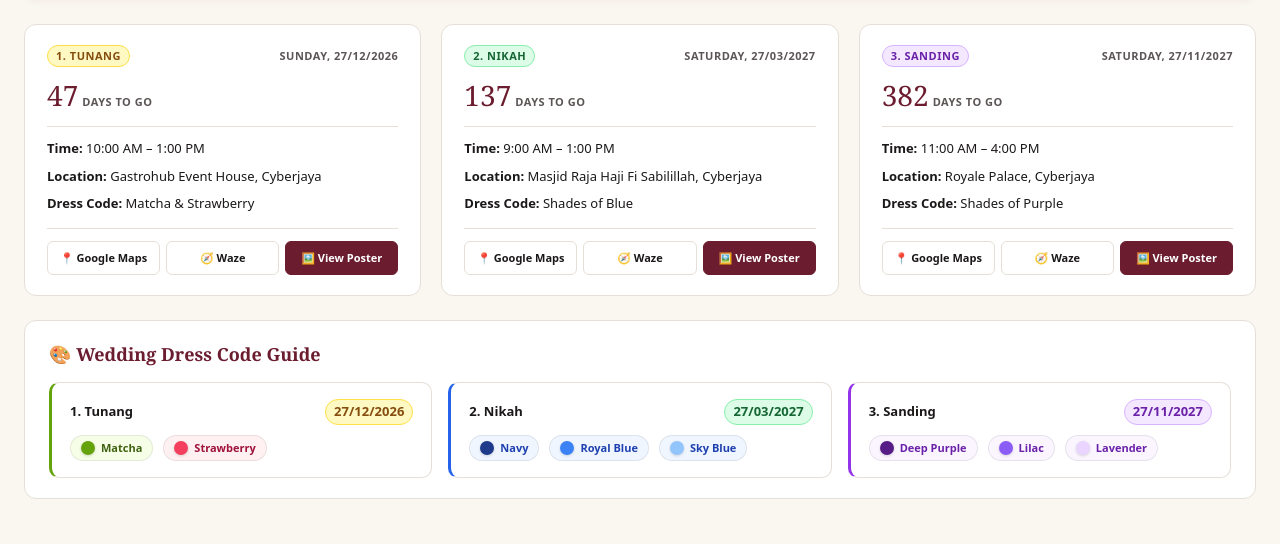
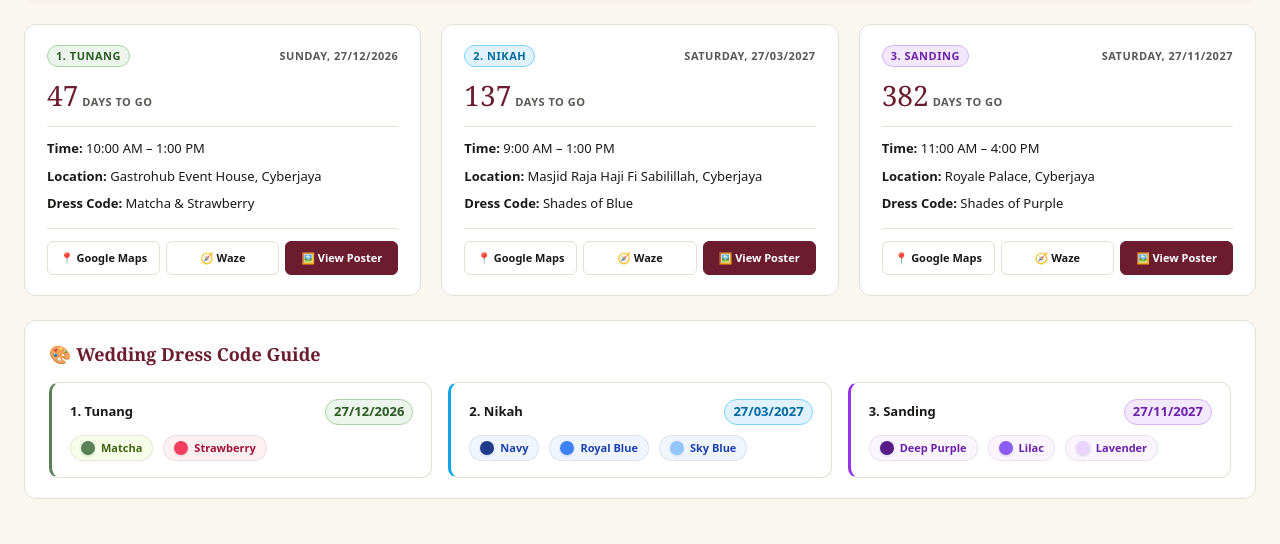
Before and after one commit to bimbap-co/bimbap-co.github.io, a plain HTML site: page wedding/index.html in a window 1280 px wide. Shown: the part 208-752 px from the top of the page. Drawn offline with Linux system fonts and the light colour scheme.

Commit message:
style(theme): update phase color coding - Tunang (Matcha Green), Nikah (Sky Blue), Sanding (Current Purple)

```diff
--- a/sahdenganira/style.css
+++ b/sahdenganira/style.css
@@ -2976,25 +2976,25 @@ dialog#detail-modal {
 /* 32. PHASE PILLS (3 LIGHT COLOURS - Checklist Point 6.b)                   */
 /* ========================================================================= */
 .phase-chip-tunang {
-  background: #FEF9C3 !important; /* Yellow */
-  color: #854D0E !important;
-  border: 1px solid #FDE047 !important;
+  background: #EBF5EB !important; /* Matcha Green */
+  color: #2D5A27 !important;
+  border: 1px solid #A8D5A2 !important;
   font-weight: 700 !important;
   padding: 2px 8px !important;
   border-radius: 9999px !important;
 }
 
 .phase-chip-nikah {
-  background: #DCFCE7 !important; /* Green */
-  color: #166534 !important;
-  border: 1px solid #86EFAC !important;
+  background: #E0F2FE !important; /* Sky Blue */
+  color: #0369A1 !important;
+  border: 1px solid #7DD3FC !important;
   font-weight: 700 !important;
   padding: 2px 8px !important;
   border-radius: 9999px !important;
 }
 
 .phase-chip-sanding {
-  background: #F3E8FF !important; /* Purple */
+  background: #F3E8FF !important; /* Purple (Stay current colour) */
   color: #6B21A8 !important;
   border: 1px solid #D8B4FE !important;
   font-weight: 700 !important;
--- a/wedding/app.js
+++ b/wedding/app.js
@@ -318,14 +318,14 @@ function guestView(parent) {
       </h3>
     </div>
     <div class="dress-code-grid">
-      <div class="dress-card" style="border-left: 3px solid #65A30D;">
+      <div class="dress-card" style="border-left: 3px solid #588157;">
         <div class="dress-card-title">
           <span>1. Tunang</span>
           <span class="phase-chip-tunang">27/12/2026</span>
         </div>
         <div class="dress-swatch-row">
           <div class="dress-swatch" style="background: #F7FEE7; color: #3F6212;">
-            <span class="swatch-circle" style="background: #65A30D;"></span>
+            <span class="swatch-circle" style="background: #588157;"></span>
             <span>Matcha</span>
           </div>
           <div class="dress-swatch" style="background: #FFF1F2; color: #9F1239;">
@@ -335,7 +335,7 @@ function guestView(parent) {
         </div>
       </div>
 
-      <div class="dress-card" style="border-left: 3px solid #2563EB;">
+      <div class="dress-card" style="border-left: 3px solid #0EA5E9;">
         <div class="dress-card-title">
           <span>2. Nikah</span>
           <span class="phase-chip-nikah">27/03/2027</span>
@@ -408,7 +408,7 @@ function tentativeView(parent) {
     <div class="phase-accordion is-open" id="accordion-phase-1">
       <div class="phase-accordion-header" role="button" tabindex="0">
         <div class="phase-accordion-title-wrap">
-          <span class="phase-number-tag" style="background: var(--burgundy);">P1</span>
+          <span class="phase-number-tag" style="background: #588157;">P1</span>
           <div>
             <h3 class="phase-accordion-heading">1. Tunang</h3>
             <div class="phase-accordion-sub">Sunday, 27/12/2026 · 10:00 AM–1:00 PM · Gastrohub Event House, Cyberjaya</div>
@@ -496,7 +496,7 @@ function tentativeView(parent) {
     <div class="phase-accordion is-open" id="accordion-phase-2" style="margin-top: 18px;">
       <div class="phase-accordion-header" role="button" tabindex="0">
         <div class="phase-accordion-title-wrap">
-          <span class="phase-number-tag" style="background: var(--charcoal);">P2</span>
+          <span class="phase-number-tag" style="background: #0284C7;">P2</span>
           <div>
             <h3 class="phase-accordion-heading">2. Nikah</h3>
             <div class="phase-accordion-sub">Saturday, 27/03/2027 · 9:00 AM–1:00 PM · Masjid Raja Haji Fi Sabilillah, Cyberjaya</div>
--- a/wedding/style.css
+++ b/wedding/style.css
@@ -2976,25 +2976,25 @@ dialog#detail-modal {
 /* 32. PHASE PILLS (3 LIGHT COLOURS - Checklist Point 6.b)                   */
 /* ========================================================================= */
 .phase-chip-tunang {
-  background: #FEF9C3 !important; /* Yellow */
-  color: #854D0E !important;
-  border: 1px solid #FDE047 !important;
+  background: #EBF5EB !important; /* Matcha Green */
+  color: #2D5A27 !important;
+  border: 1px solid #A8D5A2 !important;
   font-weight: 700 !important;
   padding: 2px 8px !important;
   border-radius: 9999px !important;
 }
 
 .phase-chip-nikah {
-  background: #DCFCE7 !important; /* Green */
-  color: #166534 !important;
-  border: 1px solid #86EFAC !important;
+  background: #E0F2FE !important; /* Sky Blue */
+  color: #0369A1 !important;
+  border: 1px solid #7DD3FC !important;
   font-weight: 700 !important;
   padding: 2px 8px !important;
   border-radius: 9999px !important;
 }
 
 .phase-chip-sanding {
-  background: #F3E8FF !important; /* Purple */
+  background: #F3E8FF !important; /* Purple (Stay current colour) */
   color: #6B21A8 !important;
   border: 1px solid #D8B4FE !important;
   font-weight: 700 !important;
```
Also changed, not shown: sahdenganira/app.js (+5 -5 lines).
